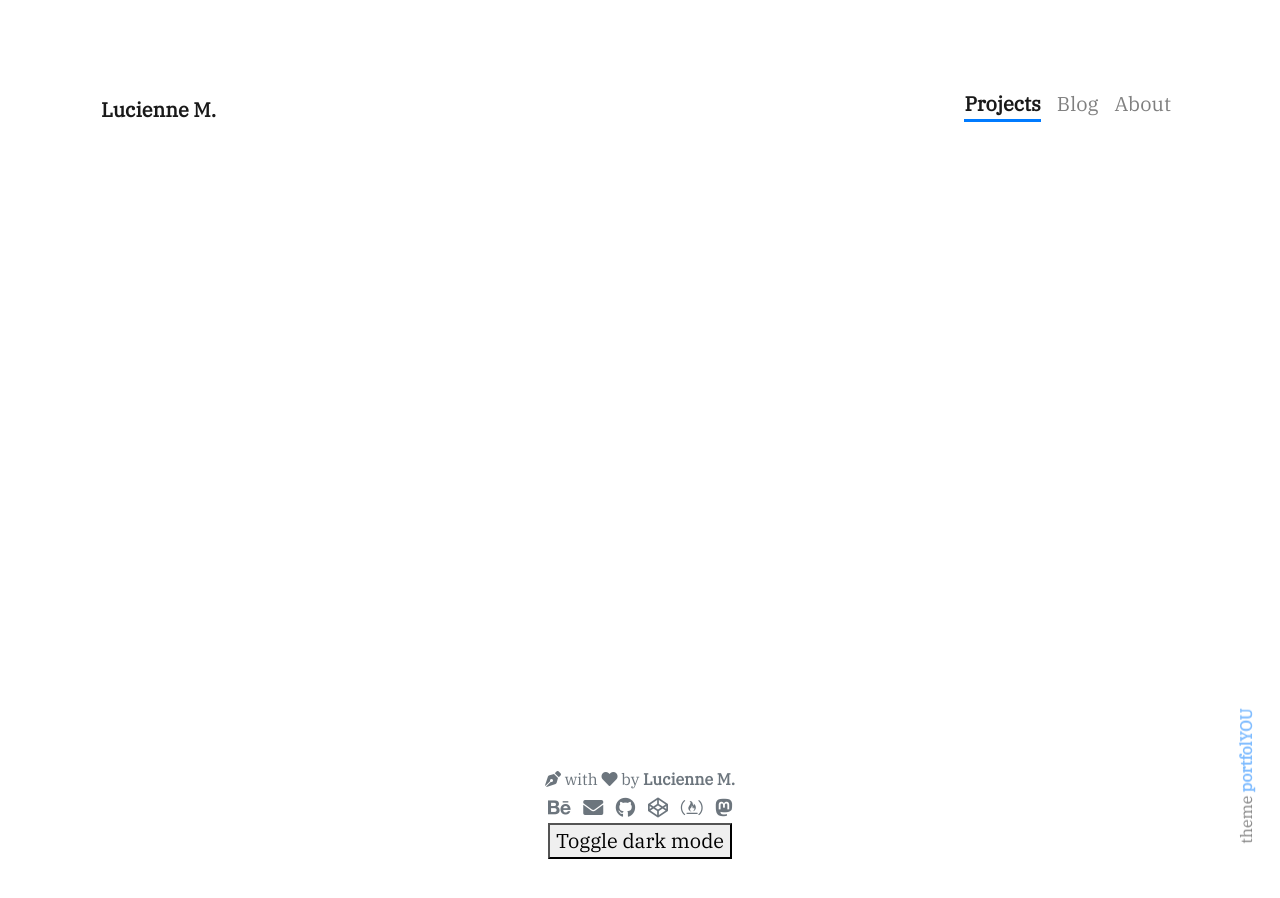
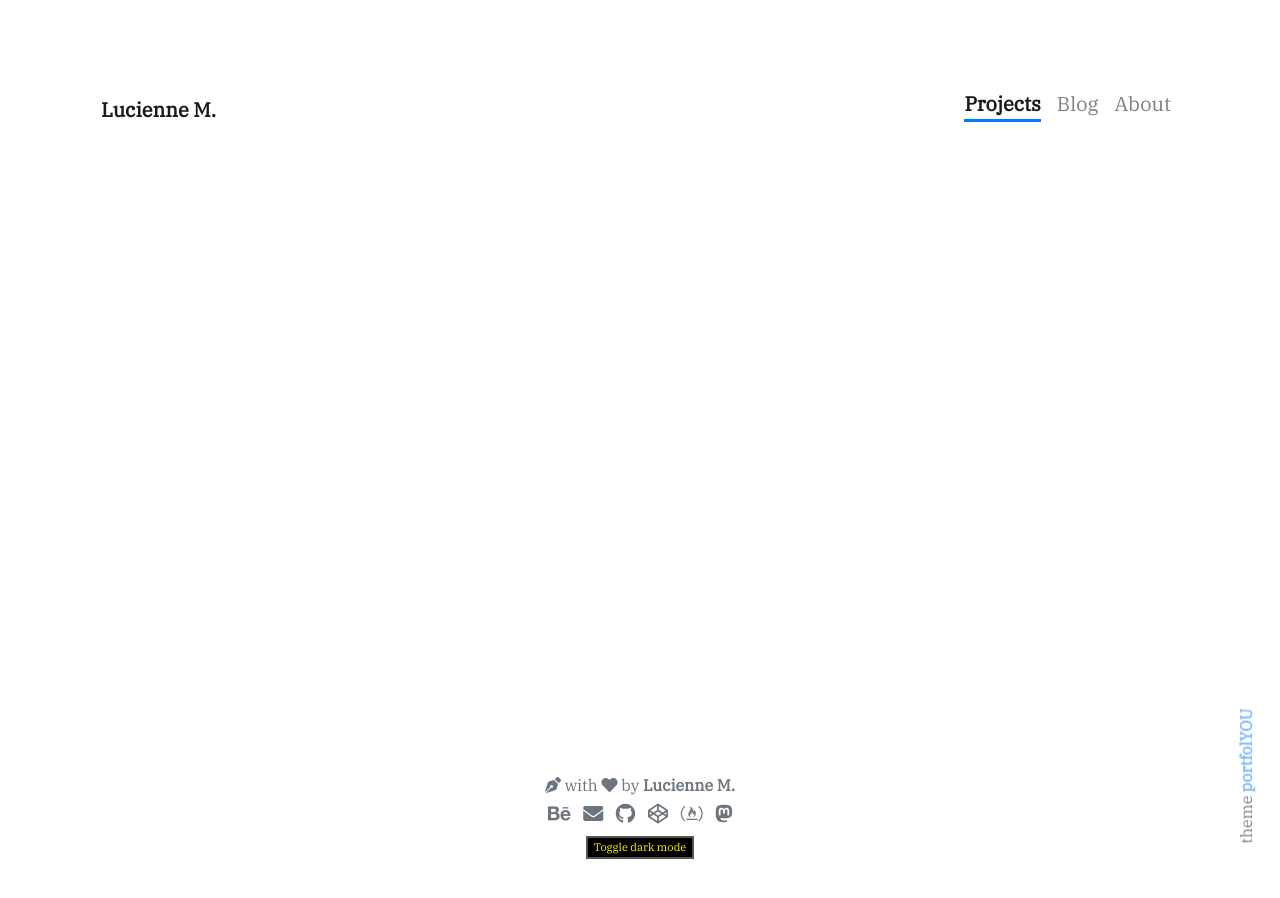
Before and after one commit to lmldvd/lmldvd.github.io, a Jekyll site: the page built from _projects/(1) 1st Project.md, in a window 1280 px wide. Built offline with Jekyll 4.4.1, drawn with Linux system fonts in a browser that asks for light colours; nearby versions of some CDN libraries; some web fonts are replaced.

Commit message:
Update footer.html

```diff
--- a/_includes/footer.html
+++ b/_includes/footer.html
@@ -30,8 +30,7 @@ body {
   color: white;
 }
 
-.button,
-.dark-mode {
+button {
   font-size: 11px;
   background-color: black;
   color: yellow;
```
